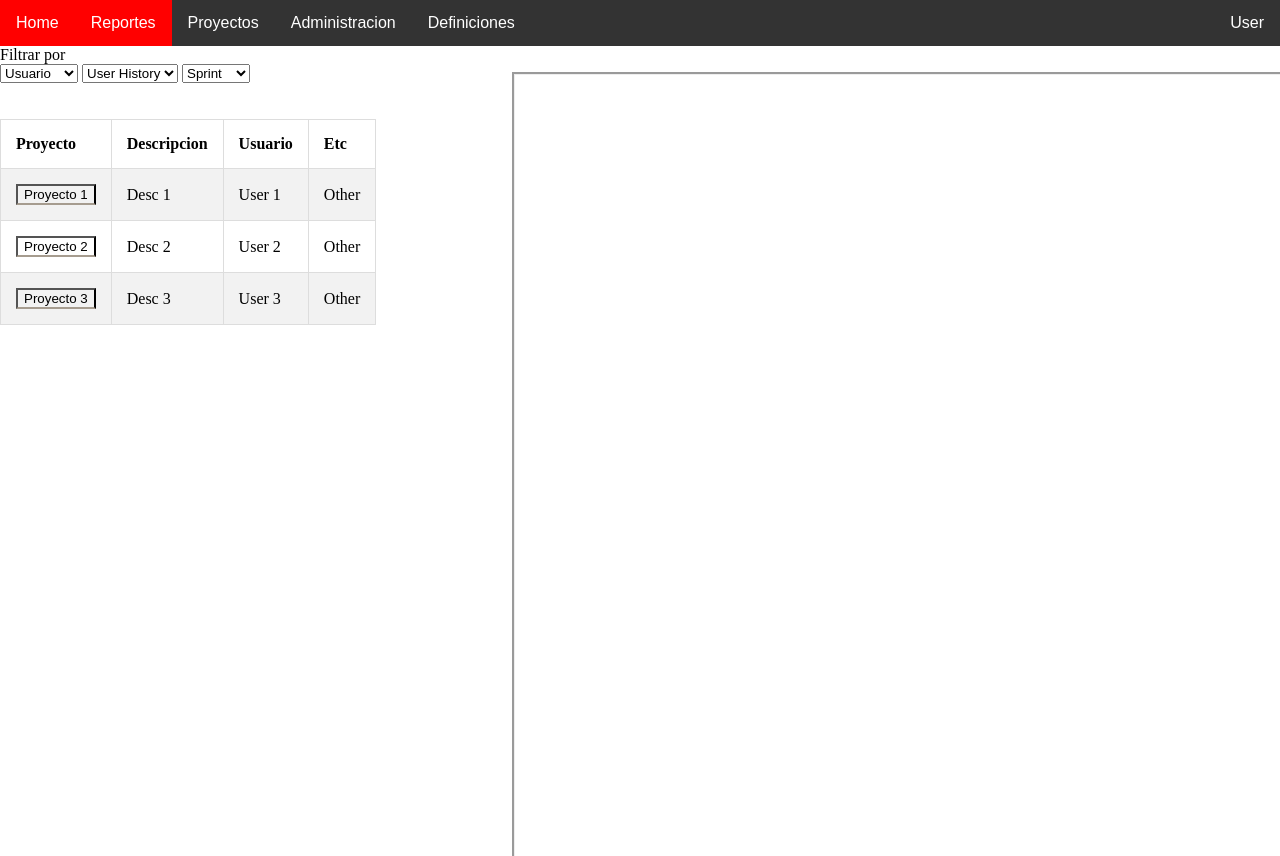
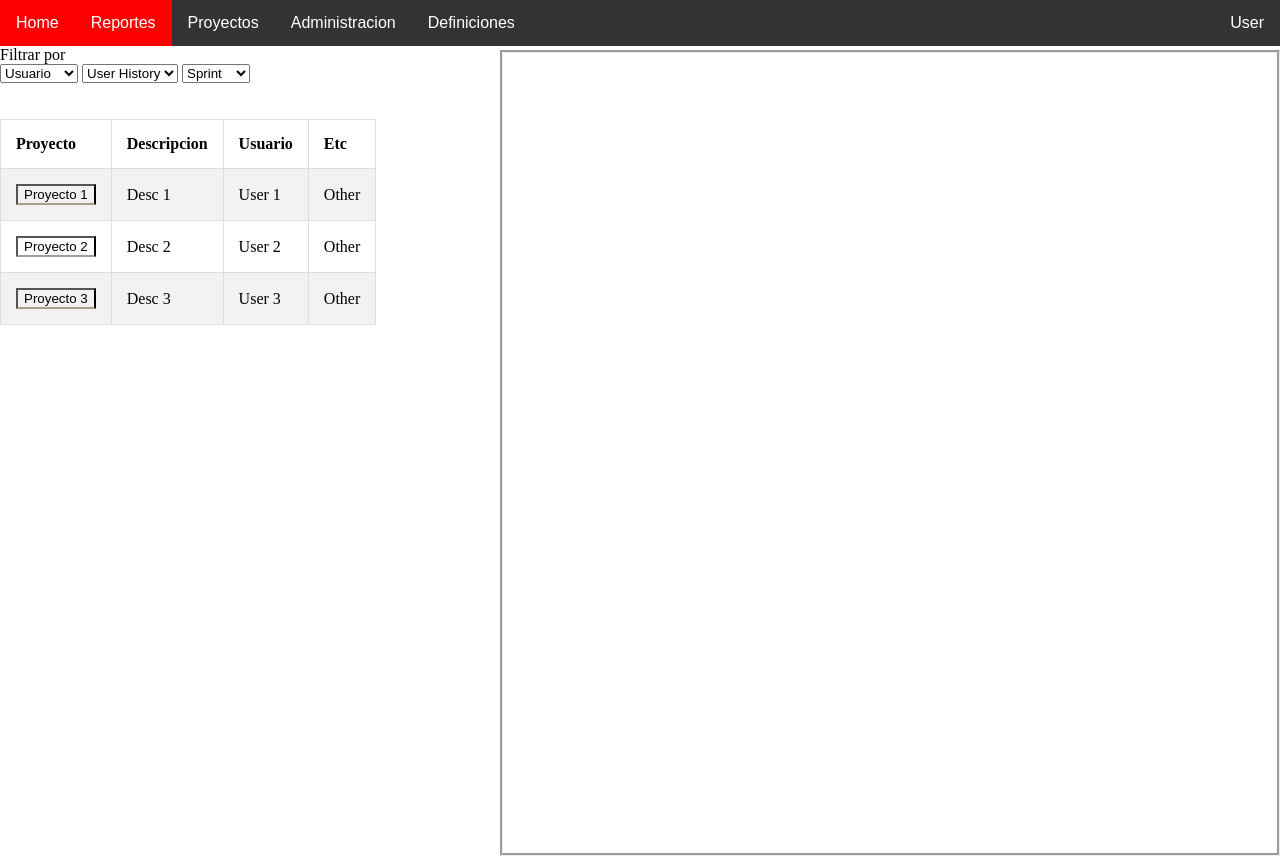
Before and after one commit to abalbuena/ingenieria_software, a plain HTML site: page reportes.html in a window 1280 px wide. Before the commit the page ends 800 px from the top, so only its background shows below. Drawn offline with Linux system fonts and the light colour scheme.

```diff
--- a/style/reporte.css
+++ b/style/reporte.css
@@ -1,9 +1,9 @@
  #report{
-    position: fixed;
-    top:9%;
-    left:40%;
+    position: absolute;
+    top:50px;
+    right:0;
+    left:500px;
     height:800px;
-    width:800px;
     text-align:center;
     border-style: groove;
 
```
Also changed, not shown: 1 other file.
